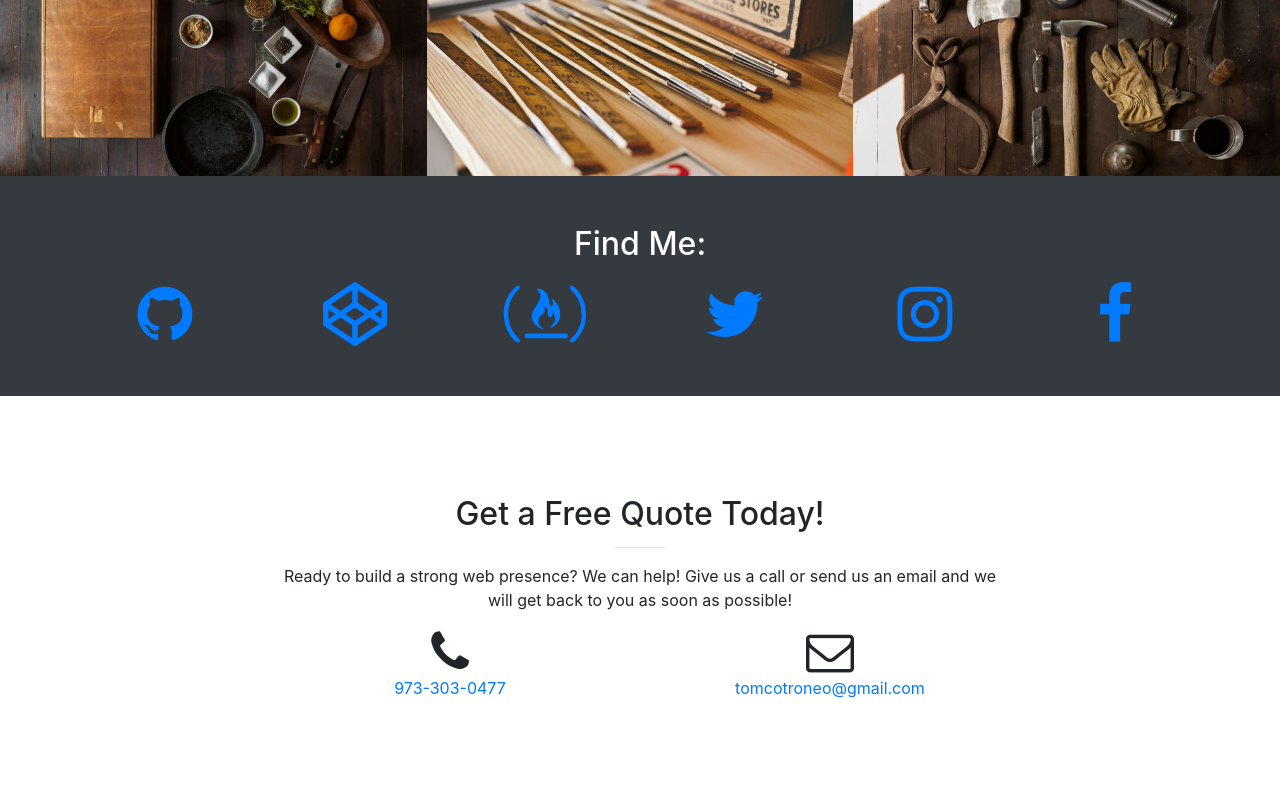
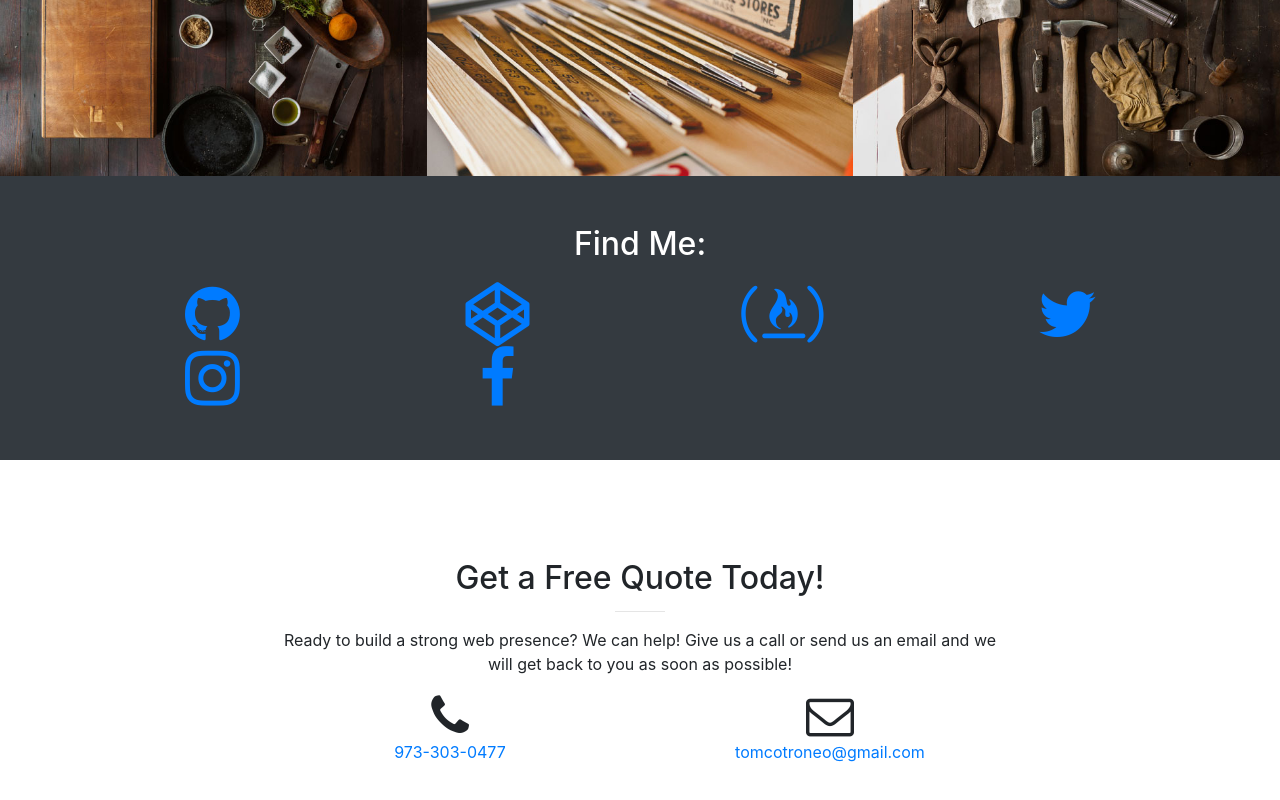
Before and after one commit to cotrones/cotrones.github.io, a website with bundled scripts: page index.html in a window 1280 px wide. Shown: the part 1947-2747 px from the top of the page. Built offline with nearby package versions, Linux system fonts and the light colour scheme.

Commit message:
Revert "Social Media"
This reverts commit 1c46d30eef2503ccc57e7912f425418137543f9b.

```diff
--- a/index.html
+++ b/index.html
@@ -222,32 +222,32 @@
       <div class="container text-center">
         <h2>Find Me:</h2>
 		<div class="row">
-			<div class="col-lg-2 col-md-6 text-center">
+			<div class="col-lg-3 col-md-6 text-center">
 				<a href="https://github.com/cotrones" target="_blank">
 					<i class="fa fa-4x fa-github sr-icons"></i>
 				</a>
 			</div>
-			<div class="col-lg-2 col-md-6 text-center">
+			<div class="col-lg-3 col-md-6 text-center">
 				<a href="https://codepen.io/cotrones/" target="_blank">
 					<i class="fa fa-4x fa-codepen sr-icons"></i>
 				</a>
 			</div>
-			<div class="col-lg-2 col-md-6 text-center">
+			<div class="col-lg-3 col-md-6 text-center">
 				<a href="https://www.freecodecamp.org/cotrones" target="_blank">
 					<i class="fa fa-4x fa-free-code-camp sr-icons"></i>
 				</a>
 			</div>
-			<div class="col-lg-2 col-md-6 text-center">
+			<div class="col-lg-3 col-md-6 text-center">
 				<a href="https://twitter.com/cotrones" target="_blank">
 					<i class="fa fa-4x fa-twitter sr-icons"></i>
 				</a>
 			</div>
-			<div class="col-lg-2 col-md-6 text-center">
+			<div class="col-lg-3 col-md-6 text-center">
 				<a href="https://www.instagram.com/cotrones/" target="_blank">
 					<i class="fa fa-4x fa-instagram sr-icons"></i>
 				</a>
 			</div>
-			<div class="col-lg-2 col-md-6 text-center">
+			<div class="col-lg-3 col-md-6 text-center">
 				<a href="https://www.facebook.com/cotrones" target="_blank">
 					<i class="fa fa-4x fa-facebook sr-icons"></i>
 				</a>
```
